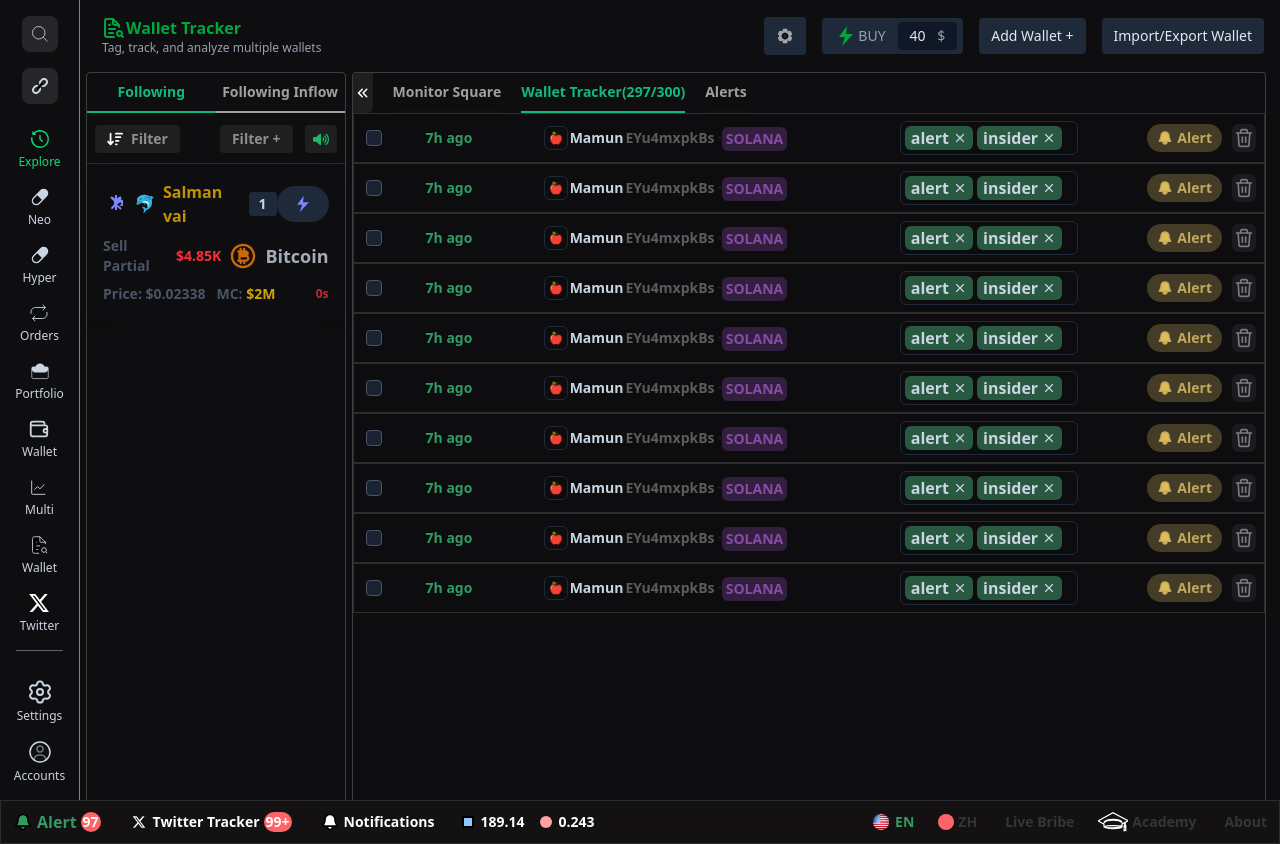
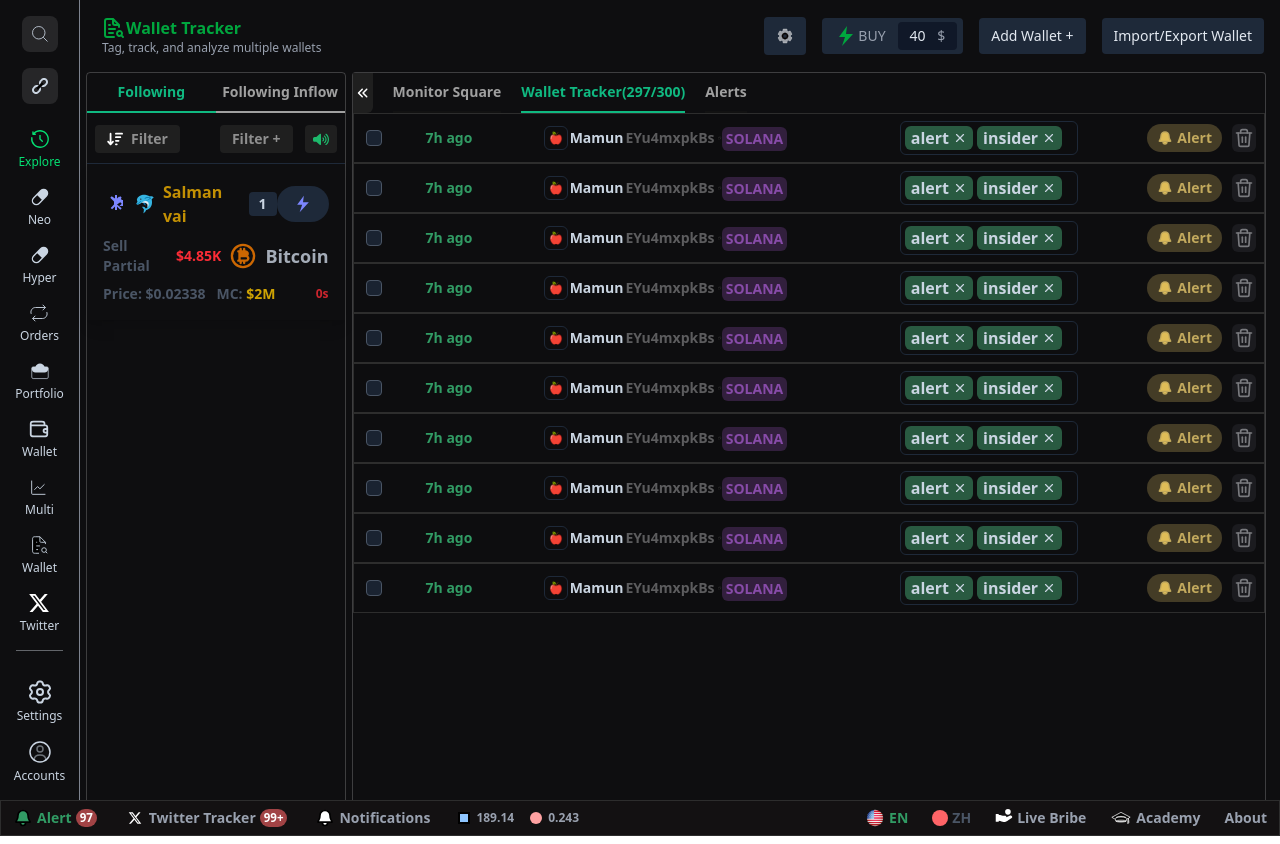
Before and after one commit to Hablu-Programmer-Team/Wallet-Tracker, a Vue app: page / in a window 1280 px wide. Built offline with nearby package versions, Linux system fonts and the light colour scheme.

Commit message:
final push

```diff
--- a/src/App.vue
+++ b/src/App.vue
@@ -7,6 +7,7 @@
 import Bell from "./components/Icons/Bell.vue";
 import Twitter from "./components/icons/Twitter.vue";
 import AcademyIcon from "./components/Icons/AcademyIcon.vue";
+import LiveBribe from "./components/Icons/LiveBribe.vue";
 </script>
 
 <template>
@@ -34,6 +35,7 @@
     :iconTwo="Twitter"
     :iconThree="Bell"
     :iconFour="AcademyIcon"
+    :iconFive="LiveBribe"
   />
   </main>
 </template>
--- a/src/components/Icons/AcademyIcon.vue
+++ b/src/components/Icons/AcademyIcon.vue
@@ -1,12 +1,25 @@
 <template>
-<svg height="30px" width="30px" version="1.1" id="Capa_1" xmlns="http://www.w3.org/2000/svg" xmlns:xlink="http://www.w3.org/1999/xlink" viewBox="0 0 245.827 245.827" xml:space="preserve" fill="none" stroke="white" stroke-width="10">
+    <svg
+      height="22px"
+      width="22px"
+      version="1.1"
+      id="Capa_1"
+      xmlns="http://www.w3.org/2000/svg"
+      xmlns:xlink="http://www.w3.org/1999/xlink"
+      viewBox="-24.58 -24.58 294.99 294.99"
+      xml:space="preserve"
+      fill="currentColor"
+      stroke="#ffffff"
+      stroke-width="10"
+    >
       <g id="SVGRepo_bgCarrier" stroke-width="0"></g>
       <g id="SVGRepo_tracerCarrier" stroke-linecap="round" stroke-linejoin="round"></g>
       <g id="SVGRepo_iconCarrier">
         <g>
           <g>
             <g>
-                    <path d="M223.336,148.384l-0.137-23.527l22.628-12.662L122.576,47.195L0,113.495l49.144,28.216l0.098,16.766l0.01,1.339l0.449-0.215
+              <path
+                d="M223.336,148.384l-0.137-23.527l22.628-12.662L122.576,47.195L0,113.495l49.144,28.216l0.098,16.766l0.01,1.339l0.449-0.215
                    c-0.518,0.703-0.85,1.426-0.84,2.149c0.039,8.246,33.326,14.772,74.41,14.548c41.064-0.215,74.302-7.122,74.273-15.349
                    c0-0.723-0.381-1.426-0.889-2.149l0.449,0.215v-1.339l-0.088-16.834l21.309-13.258l0.117,20.83
                    c-2.345,1.006-3.976,3.312-3.957,6.009c0.02,3.537,2.892,6.399,6.458,6.37c3.586-0.02,6.429-2.912,6.409-6.439
@@ -15,7 +28,11 @@
                    C189.209,166.098,159.703,170.426,123.241,170.621z M195.335,127.183c-4.934-5.188-22.618-18.886-72.426-18.602
                    c-49.877,0.264-67.336,14.128-72.211,19.394l-0.029-4.963c0,0,14.147-21.524,72.202-21.827
                    c58.025-0.313,72.436,21.045,72.436,21.045L195.335,127.183z M215.755,162.199l-2.511,36.433
-                        c7.767-12.203,14.255-7.66,14.255-7.66l-0.156-28.832C218.998,165.414,215.755,162.199,215.755,162.199z"></path>
+                   c7.767-12.203,14.255-7.66,14.255-7.66l-0.156-28.832C218.998,165.414,215.755,162.199,215.755,162.199z"
+                stroke="#ffffff"
+                stroke-width="10"
+                fill="currentColor"
+              />
             </g>
           </g>
         </g>
--- /dev/null
+++ b/src/components/Icons/LiveBribe.vue
@@ -0,0 +1,19 @@
+<template>
+    <svg
+      width="18"
+      height="18"
+      viewBox="0 0 32 32"
+      xmlns="http://www.w3.org/2000/svg"
+      fill="#ffffff"
+      stroke="#"
+      stroke-width="2"
+      stroke-linecap="round"
+      stroke-linejoin="round"
+    >
+      <!-- Coin (Ball Shape) -->
+      <circle cx="23" cy="5" r="5" />
+
+      <!-- Hand -->
+      <path d="M29.064 11.92c-0.421-0.176-0.911-0.279-1.424-0.279-0.576 0-1.122 0.129-1.611 0.36l0.023-0.010-5.778 2.596c0.003-0.047 0.026-0.088 0.026-0.135-0.014-1.371-1.129-2.477-2.502-2.477-0.069 0-0.136 0.003-0.204 0.008l0.009-0.001h-3.783l-4.76-1.394c-0.062-0.019-0.134-0.030-0.209-0.030-0.001 0-0.002 0-0.002 0h-2.169v-0.758c-0-0.414-0.336-0.75-0.75-0.75h-3.883c-0.414 0-0.75 0.336-0.75 0.75v0 12.208c0 0.414 0.336 0.75 0.75 0.75h3.883c0.414-0 0.75-0.336 0.75-0.75v0-1.004c1.818 0.284 3.446 0.742 4.988 1.366l-0.15-0.054c1.159 0.416 2.497 0.656 3.891 0.656 1.607 0 3.139-0.319 4.536-0.898l-0.079 0.029c1.243-0.553 2.298-1.136 3.297-1.799l-0.082 0.051c0.338-0.209 0.674-0.418 1.014-0.619 1.641-0.971 2.951-1.819 4.129-2.671 0.58-0.413 1.086-0.822 1.567-1.257l-0.015 0.013c0.37-0.301 0.666-0.679 0.865-1.11l0.008-0.019c0.032-0.080 0.050-0.172 0.050-0.269 0-0.056-0.006-0.111-0.018-0.164l0.001 0.005c-0.147-1.016-0.756-1.866-1.603-2.338l-0.016-0.008z"></path>
+    </svg>
+  </template>
--- a/src/components/footer/footerItem.vue
+++ b/src/components/footer/footerItem.vue
@@ -12,6 +12,9 @@
   iconTwo: { type: Object as PropType<Component>, required: false },
   iconThree: { type: Object as PropType<Component>, required: false },
   iconFour: { type: Object as PropType<Component>, required: false },
+  iconFive: { type: Object as PropType<Component>, required: false },
+  iconSix: { type: Object as PropType<Component>, required: false },
+  iconSeven: { type: Object as PropType<Component>, required: false },
 });
 </script>
 
@@ -20,30 +23,30 @@
     <div class="flex gap-7">
       <div class="flex gap-1 items-center">
         <component v-if="iconOne" :is="iconOne" class="w-5" :fill="'#319b64'" />
-        <p class="text-[#319b64] font-semibold">Alert</p>
-        <p class="bg-red-400 rounded-full text-sm w-5 h-5 text-center text-white font-bold">
+        <p class="text-[#319b64] font-semibold text-sm">Alert</p>
+        <p class="bg-red-400/60 rounded-full text-[11.5px] flex justify-center items-center px-1 text-center text-white font-bold">
           {{ alertBadge1 || '0' }}
         </p>
       </div>
       <div class="flex gap-1 items-center">
         <component v-if="iconTwo" :is="iconTwo" class="w-5" :fill="'#319b64'" />
-        <p class="font-semibold text-white text-sm">Twitter Tracker</p>
-        <p class="bg-red-400 rounded-full text-sm w-7 h-5 text-center text-white font-bold">
+        <p class="font-semibold text-sm text-gray-400 text-nowrap">Twitter Tracker</p>
+        <p class="bg-red-400/60 rounded-full text-[11.5px] flex justify-center items-center px-1 text-center text-white font-bold">
           {{ twitterBadge || '0' }}
         </p>
       </div>
       <div class="flex gap-1 items-center">
         <component v-if="iconThree" :is="iconThree" class="w-5" :fill="'#ffffff'" />
-        <p class="font-semibold text-white text-sm">Notifications</p>
+        <p class="font-semibold text-sm text-gray-400">Notifications</p>
       </div>
       <div class="flex gap-4 items-center">
         <div class="flex gap-1.5 items-center">
           <div class="w-3 h-3 bg-blue-300 border-2 border-black"></div>
-          <p class="text-white font-semibold text-sm">{{ amount || '0' }}</p>
+          <p class="text-gray-400 font-semibold text-[12px]">{{ amount || '0' }}</p>
         </div>
         <div class="flex gap-1.5 items-center">
           <div class="w-3 h-3 bg-red-300 rounded-full"></div>
-          <p class="text-white font-semibold text-sm">{{ amount2 || '0' }}</p>
+          <p class="text-gray-400 font-semibold text-[12px]">{{ amount2 || '0' }}</p>
         </div>
       </div>
     </div>
@@ -54,19 +57,19 @@
       </div>
       <div class="flex gap-1 items-center">
         <div class="w-4 h-4 rounded-full bg-red-400"></div>
-        <p class="text-[#353538] font-semibold text-sm">{{ country || 'ZH' }}</p>
+        <p class=" font-semibold text-sm text-gray-600">{{ country }}</p>
       </div>
       <div class="flex gap-1 items-center">
-        <img src="" alt="" />
-        <p class="text-[#353538] font-semibold text-sm">Live Bribe</p>
+        <component v-if="iconFive" :is="iconFive"/>
+        <p class="text-gray-400 font-semibold text-sm text-nowrap">Live Bribe</p>
       </div>
       <div class="flex gap-1 items-center">
         <component v-if="iconFour" :is="iconFour"/>
-        <p class="text-[#353538] font-semibold text-sm">Academy</p>
+        <p class="text-gray-400 font-semibold text-sm">Academy</p>
       </div>
       <div class="flex gap-1 items-center">
-        <img src="" alt="" />
-        <p class="text-[#353538] font-semibold text-sm">About</p>
+
+        <p class="text-gray-400 font-semibold text-sm">About</p>
       </div>
     </div>
   </footer>
```
Lines whose indentation alone changed are shown as unchanged.
